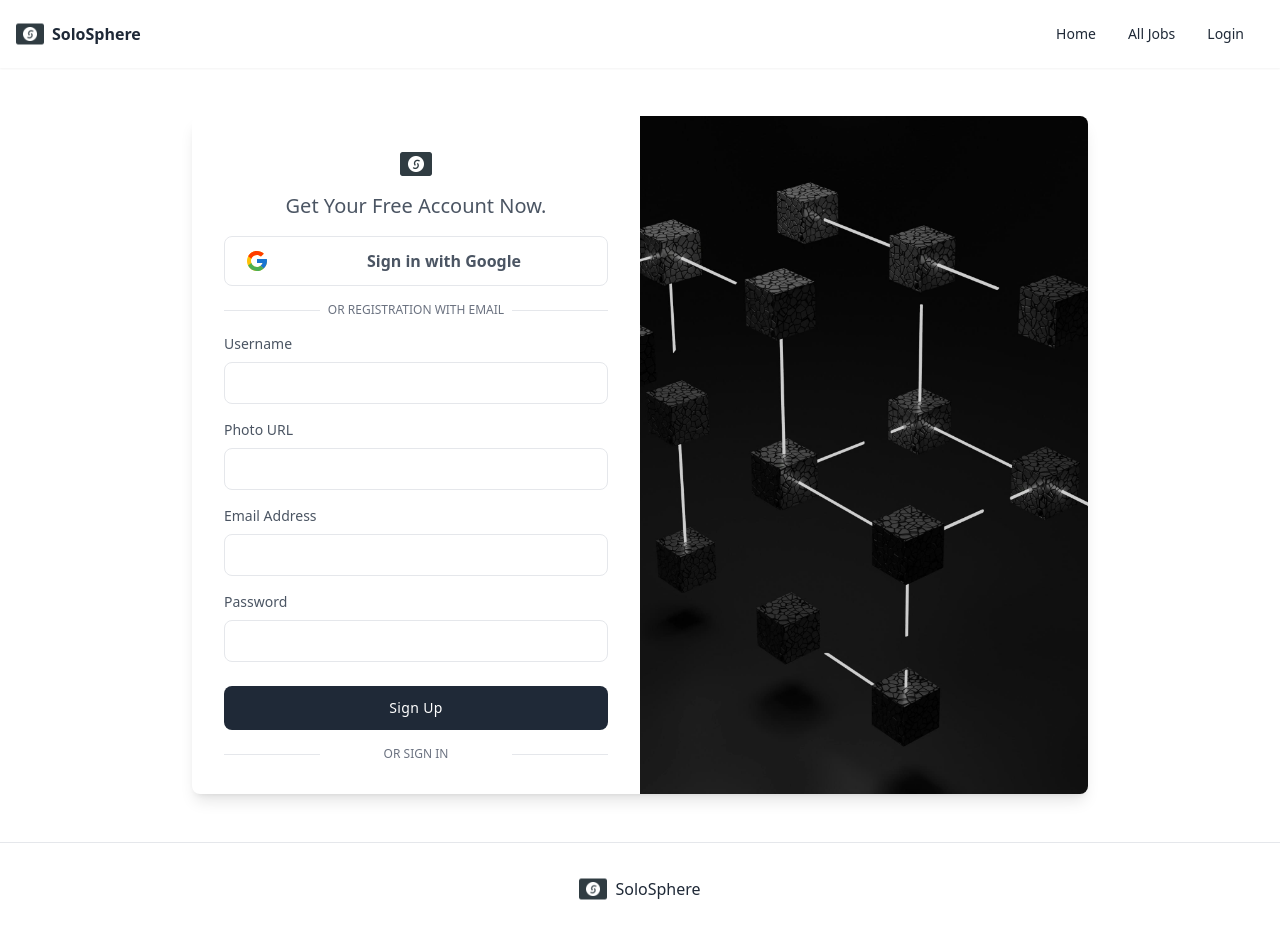
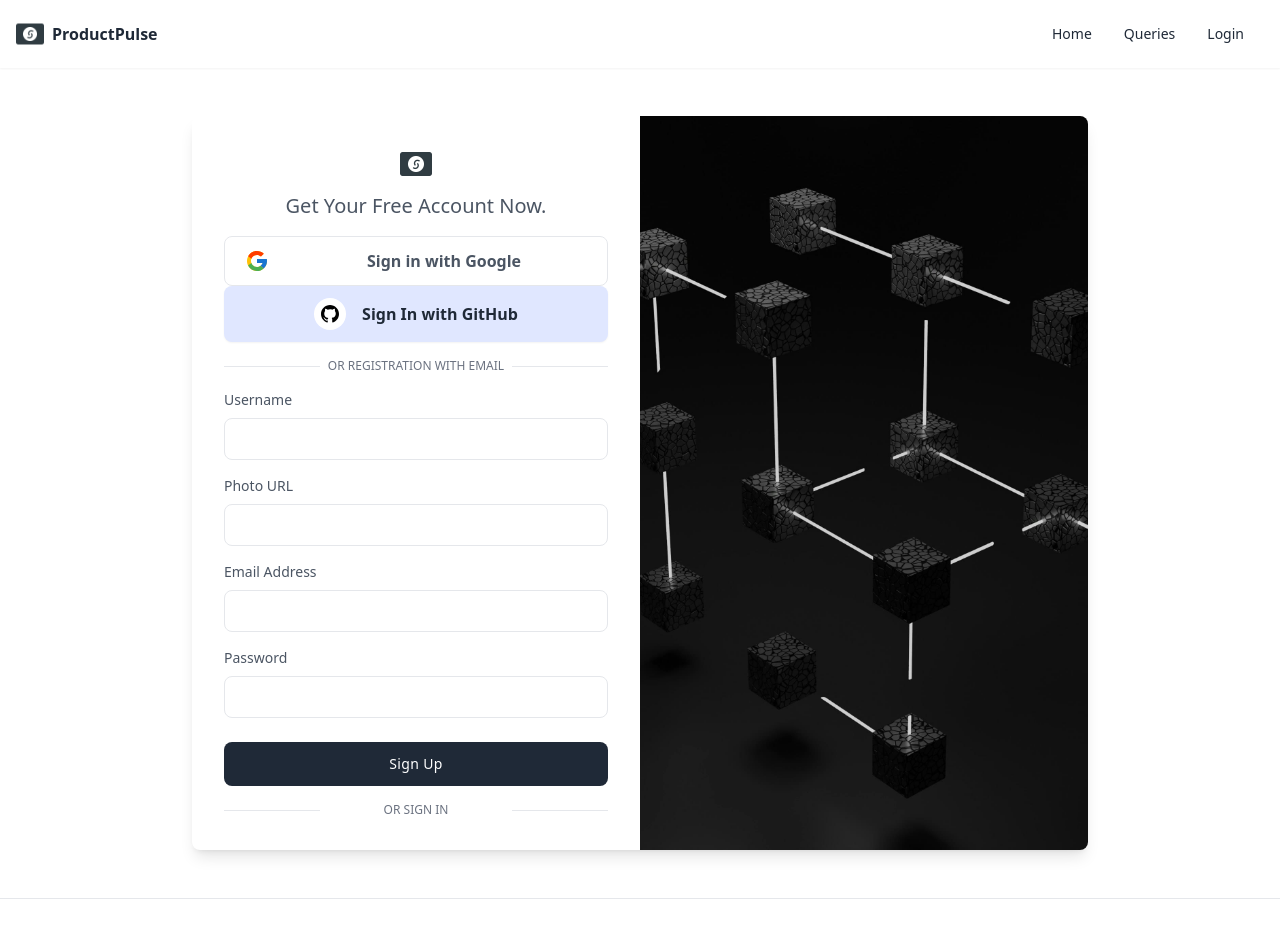
Before and after one commit to 0Karma0/Product-Pulse, a React (Vite) app: page /registration in a window 1280 px wide. Shown: the top 929 px of the page. Built offline with nearby package versions, Linux system fonts and the light colour scheme; no server answers.

Commit message:
github sign in method added

```diff
--- a/index.html
+++ b/index.html
@@ -2,7 +2,7 @@
 <html lang="en">
   <head>
     <meta charset="UTF-8" />
-    <link rel="icon" type="image/svg+xml" href="/vite.svg" />
+    <link rel="icon" type="image/svg+xml" href="/logo.png" />
     <meta name="viewport" content="width=device-width, initial-scale=1.0" />
     <title>Product Pulse</title>
   </head>
--- a/src/components/Footer.jsx
+++ b/src/components/Footer.jsx
@@ -7,7 +7,7 @@ const Footer = () => {
         <div className='flex flex-col items-center text-center'>
           <div className='flex gap-2 items-center'>
             <img className='w-auto h-7' src={logo} alt='' />
-            <span>SoloSphere</span>
+            <span>ProductPulse</span>
           </div>
 
           <div className='flex flex-wrap justify-center mt-6 -mx-4'>
@@ -62,7 +62,7 @@ const Footer = () => {
 
         <div className='flex flex-col items-center sm:flex-row sm:justify-between'>
           <p className='text-sm text-gray-500 '>
-            © Copyright 2021. All Rights Reserved.
+            © Copyright 2024. All Rights Reserved.
           </p>
 
           <div className='flex -mx-2'>
--- a/src/components/Navbar.jsx
+++ b/src/components/Navbar.jsx
@@ -9,7 +9,7 @@ const Navbar = () => {
       <div className='flex-1'>
         <Link to='/' className='flex gap-2 items-center'>
           <img className='w-auto h-7' src={logo} alt='' />
-          <span className='font-bold'>SoloSphere</span>
+          <span className='font-bold'>ProductPulse</span>
         </Link>
       </div>
       <div className='flex-none'>
@@ -18,7 +18,7 @@ const Navbar = () => {
             <Link to='/'>Home</Link>
           </li>
           <li>
-            <Link to='/jobs'>All Jobs</Link>
+            <Link to='/jobs'>Queries</Link>
           </li>
 
           {!user && (
@@ -49,17 +49,15 @@ const Navbar = () => {
             >
               <li>
                 <Link to='/add-job' className='justify-between'>
-                  Add Job
+                  Recommendations
+                  For Me
                 </Link>
               </li>
               <li>
-                <Link to='/my-posted-jobs'>My Posted Jobs</Link>
+                <Link to='/my-posted-jobs'>My Queries</Link>
               </li>
               <li>
-                <Link to='/my-bids'>My Bids</Link>
-              </li>
-              <li>
-                <Link to='/bid-requests'>Bid Requests</Link>
+                <Link to='/my-bids'>My recommendations</Link>
               </li>
               <li className='mt-2'>
                 <button
--- a/src/components/Slide.jsx
+++ b/src/components/Slide.jsx
@@ -16,10 +16,10 @@ const Slide = ({ image, text }) => {
           </h1>
           <br />
           <Link
-            to='/add-job'
+            to='/allQueries'
             className='w-full px-5 py-4 mt-4 text-sm font-medium text-white capitalize transition-colors duration-300 transform bg-gray-600 rounded-md lg:w-auto hover:bg-gray-500 focus:outline-none focus:bg-gray-500'
           >
-            Post Job & Hire Expert
+            All Queries
           </Link>
         </div>
       </div>
--- a/src/pages/Authentication/Login.jsx
+++ b/src/pages/Authentication/Login.jsx
@@ -1,14 +1,14 @@
 import { Link, useLocation, useNavigate } from 'react-router-dom'
 import bgImg from '../../assets/images/login.jpg'
 import logo from '../../assets/images/logo.png'
-import { useContext, useEffect, useState } from 'react'
+import { useContext, useEffect } from 'react'
 import { AuthContext } from '../../providers/AuthProvider'
 import toast from 'react-hot-toast'
 import axios from 'axios'
 const Login = () => {
   const navigate = useNavigate()
   const location = useLocation()
-  const { signIn, signInWithGoogle, user, loading } = useContext(AuthContext)
+  const { signIn, signInWithGoogle, githubSignIn, user, loading } = useContext(AuthContext)
   useEffect(() => {
     if (user) {
       navigate('/')
@@ -20,6 +20,29 @@ const Login = () => {
     try {
       // 1. google sign in from firebase
       const result = await signInWithGoogle()
+      console.log(result.user)
+
+      //2. get token from server using email
+      const { data } = await axios.post(
+        `${import.meta.env.VITE_API_URL}/jwt`,
+        {
+          email: result?.user?.email,
+        },
+        { withCredentials: true }
+      )
+      console.log(data)
+      toast.success('Signin Successful')
+      navigate(from, { replace: true })
+    } catch (err) {
+      console.log(err)
+      toast.error(err?.message)
+    }
+  }
+
+  const handleGithubSignIn = async () => {
+    try {
+      // 1. google sign in from firebase
+      const result = await githubSignIn()
       console.log(result.user)
 
       //2. get token from server using email
@@ -114,6 +137,20 @@ const Login = () => {
               Sign in with Google
             </span>
           </div>
+          <button
+            onClick={() => handleGithubSignIn()}
+            className="w-full max-w-md font-bold shadow-sm rounded-lg py-3 bg-indigo-100 text-gray-800 flex items-center justify-center transition-all duration-300 ease-in-out focus:outline-none hover:shadow focus:shadow-sm focus:shadow-outline"
+          >
+            <div className="bg-white p-1 rounded-full">
+              <svg className="w-6" viewBox="0 0 32 32">
+                <path
+                  fillRule="evenodd"
+                  d="M16 4C9.371 4 4 9.371 4 16c0 5.3 3.438 9.8 8.207 11.387.602.11.82-.258.82-.578 0-.286-.011-1.04-.015-2.04-3.34.723-4.043-1.609-4.043-1.609-.547-1.387-1.332-1.758-1.332-1.758-1.09-.742.082-.726.082-.726 1.203.086 1.836 1.234 1.836 1.234 1.07 1.836 2.808 1.305 3.492 1 .11-.777.422-1.305.762-1.605-2.664-.301-5.465-1.332-5.465-5.93 0-1.313.469-2.383 1.234-3.223-.121-.3-.535-1.523.117-3.175 0 0 1.008-.32 3.301 1.23A11.487 11.487 0 0116 9.805c1.02.004 2.047.136 3.004.402 2.293-1.55 3.297-1.23 3.297-1.23.656 1.652.246 2.875.12 3.175.77.84 1.231 1.91 1.231 3.223 0 4.61-2.804 5.621-5.476 5.922.43.367.812 1.101.812 2.219 0 1.605-.011 2.898-.011 3.293 0 .32.214.695.824.578C24.566 25.797 28 21.3 28 16c0-6.629-5.371-12-12-12z"
+                />
+              </svg>
+            </div>
+            <span className="ml-4">Sign In with GitHub</span>
+          </button>
 
           <div className='flex items-center justify-between mt-4'>
             <span className='w-1/5 border-b  lg:w-1/4'></span>
--- a/src/pages/Authentication/Register.jsx
+++ b/src/pages/Authentication/Register.jsx
@@ -9,7 +9,8 @@ const Registration = () => {
   const navigate = useNavigate()
   const location = useLocation()
   const from = location.state || '/'
-  const { signInWithGoogle, createUser, updateUserProfile, user, setUser } =
+  // eslint-disable-next-line no-unused-vars
+  const { signInWithGoogle, createUser, githubSignIn, updateUserProfile, user, setUser } =
     useContext(AuthContext)
 
   const handleSignUp = async e => {
@@ -47,6 +48,26 @@ const Registration = () => {
   const handleGoogleSignIn = async () => {
     try {
       const result = await signInWithGoogle()
+      console.log(result.user)
+      const { data } = await axios.post(
+        `${import.meta.env.VITE_API_URL}/jwt`,
+        {
+          email: result?.user?.email,
+        },
+        { withCredentials: true }
+      )
+      console.log(data)
+      toast.success('Signin Successful')
+      navigate(from, { replace: true })
+    } catch (err) {
+      console.log(err)
+      toast.error(err?.message)
+    }
+  }
+  //github
+  const handleGithubSignIn = async () => {
+    try {
+      const result = await githubSignIn()
       console.log(result.user)
       const { data } = await axios.post(
         `${import.meta.env.VITE_API_URL}/jwt`,
@@ -105,6 +126,20 @@ const Registration = () => {
               Sign in with Google
             </span>
           </div>
+          <button
+            onClick={() => handleGithubSignIn()}
+            className="w-full max-w-md font-bold shadow-sm rounded-lg py-3 bg-indigo-100 text-gray-800 flex items-center justify-center transition-all duration-300 ease-in-out focus:outline-none hover:shadow focus:shadow-sm focus:shadow-outline"
+          >
+            <div className="bg-white p-1 rounded-full">
+              <svg className="w-6" viewBox="0 0 32 32">
+                <path
+                  fillRule="evenodd"
+                  d="M16 4C9.371 4 4 9.371 4 16c0 5.3 3.438 9.8 8.207 11.387.602.11.82-.258.82-.578 0-.286-.011-1.04-.015-2.04-3.34.723-4.043-1.609-4.043-1.609-.547-1.387-1.332-1.758-1.332-1.758-1.09-.742.082-.726.082-.726 1.203.086 1.836 1.234 1.836 1.234 1.07 1.836 2.808 1.305 3.492 1 .11-.777.422-1.305.762-1.605-2.664-.301-5.465-1.332-5.465-5.93 0-1.313.469-2.383 1.234-3.223-.121-.3-.535-1.523.117-3.175 0 0 1.008-.32 3.301 1.23A11.487 11.487 0 0116 9.805c1.02.004 2.047.136 3.004.402 2.293-1.55 3.297-1.23 3.297-1.23.656 1.652.246 2.875.12 3.175.77.84 1.231 1.91 1.231 3.223 0 4.61-2.804 5.621-5.476 5.922.43.367.812 1.101.812 2.219 0 1.605-.011 2.898-.011 3.293 0 .32.214.695.824.578C24.566 25.797 28 21.3 28 16c0-6.629-5.371-12-12-12z"
+                />
+              </svg>
+            </div>
+            <span className="ml-4">Sign In with GitHub</span>
+          </button>
 
           <div className='flex items-center justify-between mt-4'>
             <span className='w-1/5 border-b  lg:w-1/4'></span>
--- a/src/providers/AuthProvider.jsx
+++ b/src/providers/AuthProvider.jsx
@@ -2,6 +2,7 @@
 import { createContext, useEffect, useState } from 'react'
 import {
   GoogleAuthProvider,
+  GithubAuthProvider,
   createUserWithEmailAndPassword,
   getAuth,
   onAuthStateChanged,
@@ -15,7 +16,8 @@ import axios from 'axios'
 
 export const AuthContext = createContext(null)
 const auth = getAuth(app)
-const googleProvider = new GoogleAuthProvider()
+const googleProvider = new GoogleAuthProvider();
+const githubProvider = new GithubAuthProvider();
 
 const AuthProvider = ({ children }) => {
   const [user, setUser] = useState(null)
@@ -34,6 +36,11 @@ const AuthProvider = ({ children }) => {
   const signInWithGoogle = () => {
     setLoading(true)
     return signInWithPopup(auth, googleProvider)
+  }
+
+  const githubSignIn = () => {
+    setLoading(true)
+    return signInWithPopup(auth, githubProvider)
   }
 
   const logOut = async () => {
@@ -74,6 +81,7 @@ const AuthProvider = ({ children }) => {
     signInWithGoogle,
     logOut,
     updateUserProfile,
+    githubSignIn
   }
 
   return (
--- a/src/routes/PrivateRoute.jsx
+++ b/src/routes/PrivateRoute.jsx
@@ -2,6 +2,7 @@ import { useContext } from 'react'
 import { AuthContext } from '../providers/AuthProvider'
 import { Navigate, useLocation } from 'react-router-dom'
 
+// eslint-disable-next-line react/prop-types
 const PrivateRoute = ({ children }) => {
   const { user, loading } = useContext(AuthContext)
   const location = useLocation()
```
